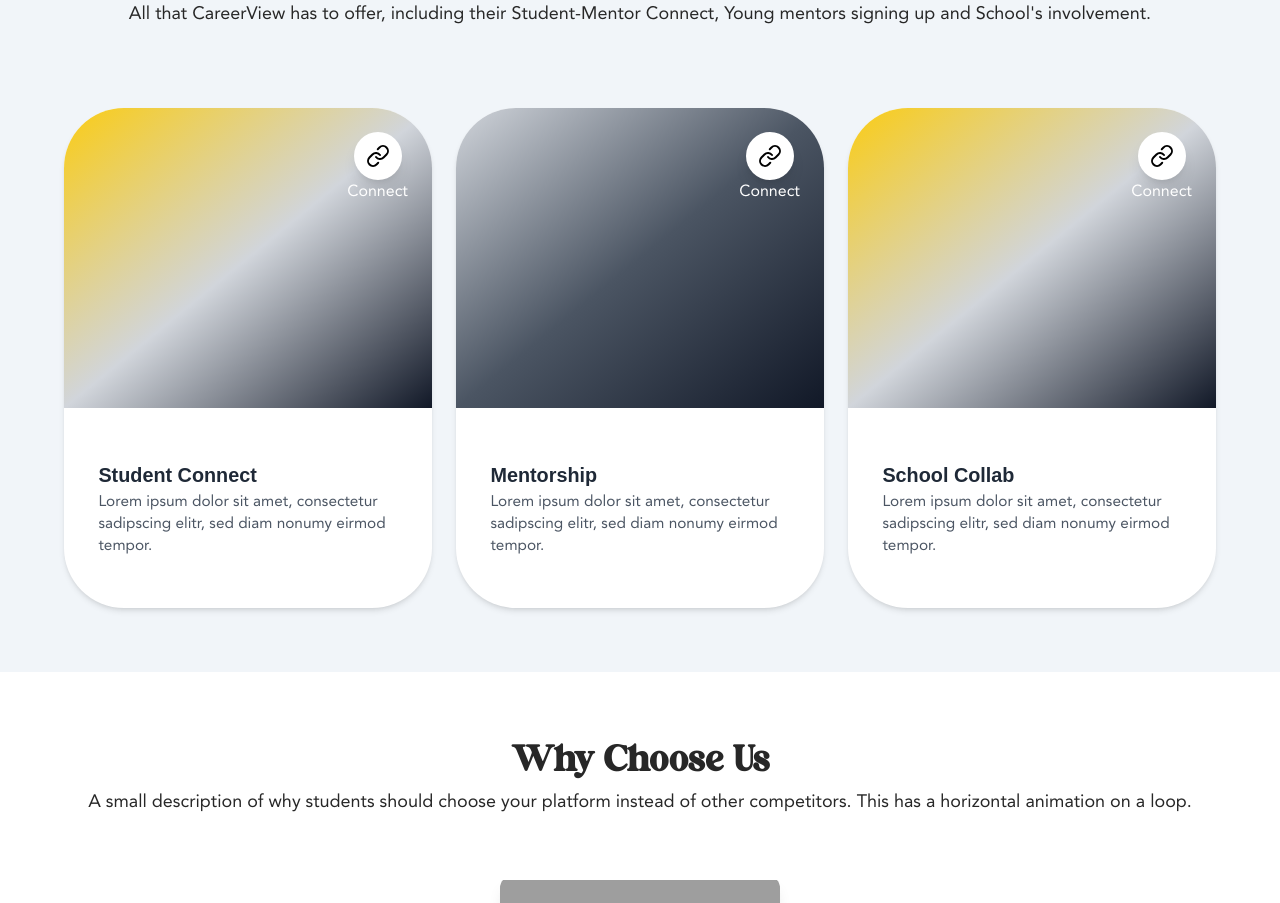
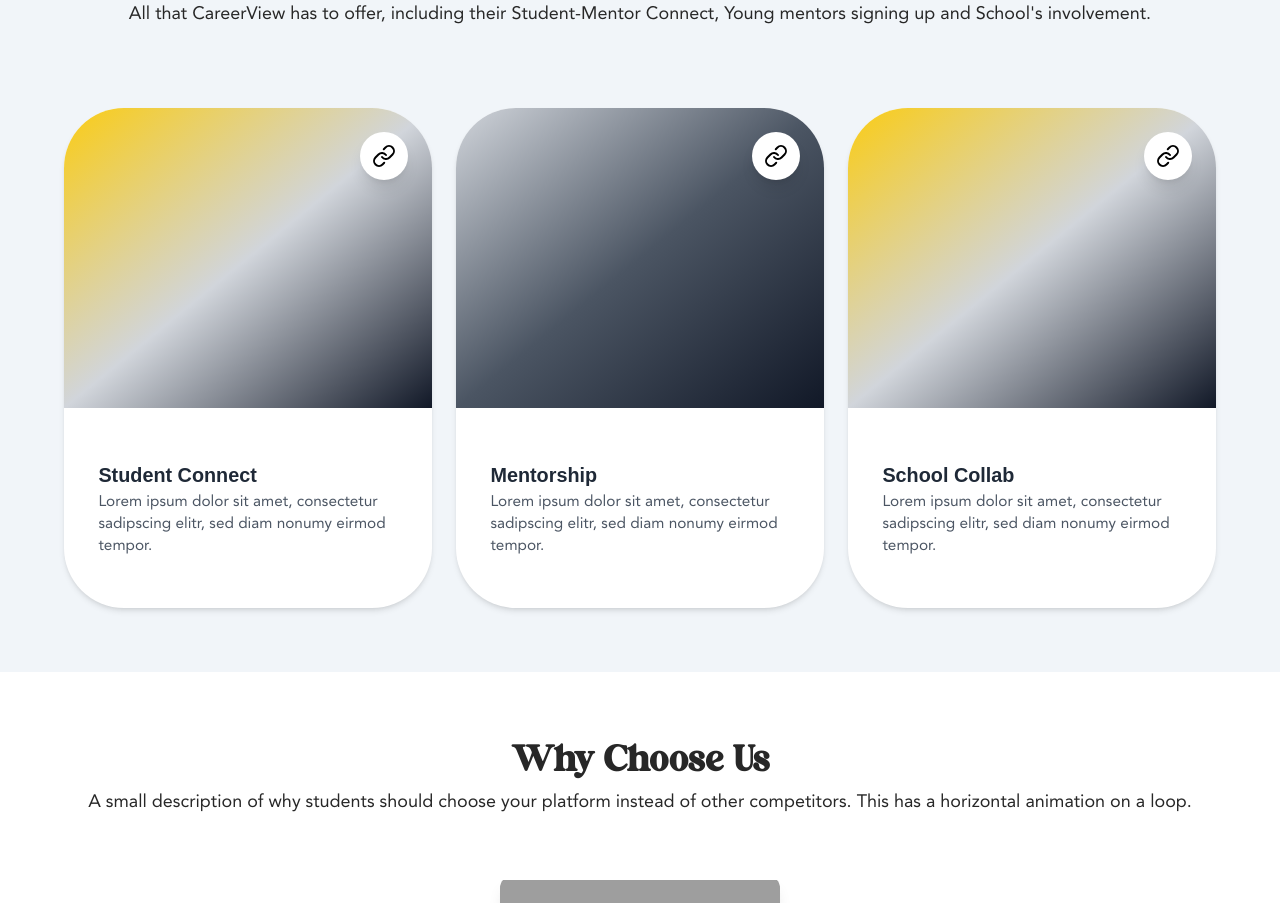
Before and after one commit to ZvityTeam/career-view-ui-dev, a React (Vite) app: page / in a window 1280 px wide. Shown: the part 1540-2443 px from the top of the page. Built offline with nearby package versions, Linux system fonts and the light colour scheme; grey boxes are pictures that could not be loaded; a web font is replaced by a local one.

Commit message:
Add href to cards.

```diff
--- a/src/components/offer-card/OfferCard.tsx
+++ b/src/components/offer-card/OfferCard.tsx
@@ -1,27 +1,31 @@
-import { Link } from 'lucide-react';
+import { Link } from 'react-router-dom';
+import { Link as LinkIcon } from 'lucide-react';
 
 interface OfferCardProps {
   title: string;
   description: string;
-  gradientClass: string; // For dynamic background gradients
+  gradientClass: string;
+  href: string;
 }
 
 export const OfferCard = ({
   title,
   description,
   gradientClass,
+  href,
 }: OfferCardProps) => {
   return (
     <div className='flex h-[500px] flex-col overflow-hidden rounded-[60px] bg-white shadow-md'>
       {/* Gradient Top Section */}
       <div className={`relative h-[60%] ${gradientClass}`}>
         {/* Circular Link Icon */}
-        <div className='absolute right-6 top-6 flex flex-col items-center'>
-          <div className='flex h-12 w-12 items-center justify-center rounded-full bg-white shadow-lg transition-colors hover:bg-slate-800 hover:text-white'>
-            <Link />
+        <Link to={href}>
+          <div className='absolute right-6 top-6 flex flex-col items-center'>
+            <div className='flex h-12 w-12 items-center justify-center rounded-full bg-white shadow-lg transition-colors hover:bg-slate-800 hover:text-white'>
+              <LinkIcon />
+            </div>
           </div>
-          <p className='text-white'>Connect</p>
-        </div>
+        </Link>
       </div>
 
       {/* Content Section */}
--- a/src/components/what-we-offer/WhatWeOffer.tsx
+++ b/src/components/what-we-offer/WhatWeOffer.tsx
@@ -9,12 +9,14 @@ export const WhatWeOffer = () => {
         'Lorem ipsum dolor sit amet, consectetur sadipscing elitr, sed diam nonumy eirmod tempor.',
       gradientClass:
         'bg-gradient-to-br from-yellow-400 via-gray-300 to-gray-900',
+      href: '/student',
     },
     {
       title: 'Mentorship',
       description:
         'Lorem ipsum dolor sit amet, consectetur sadipscing elitr, sed diam nonumy eirmod tempor.',
       gradientClass: 'bg-gradient-to-br from-gray-300 via-gray-600 to-gray-900',
+      href: '/mentor',
     },
     {
       title: 'School Collab',
@@ -22,6 +24,7 @@ export const WhatWeOffer = () => {
         'Lorem ipsum dolor sit amet, consectetur sadipscing elitr, sed diam nonumy eirmod tempor.',
       gradientClass:
         'bg-gradient-to-br from-yellow-400 via-gray-300 to-gray-900',
+      href: '/school',
     },
   ];
 
@@ -47,6 +50,7 @@ export const WhatWeOffer = () => {
             title={card.title}
             description={card.description}
             gradientClass={card.gradientClass}
+            href={card.href}
           />
         ))}
       </div>
```
